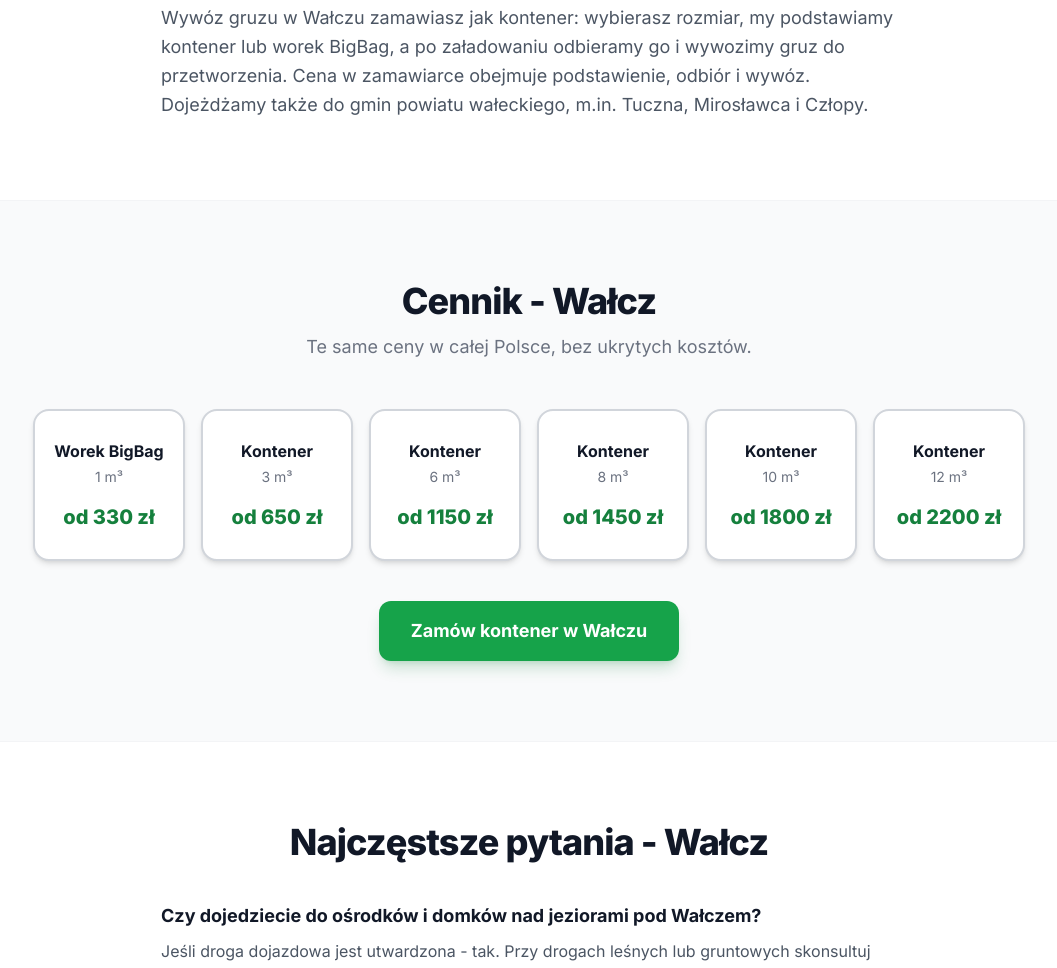
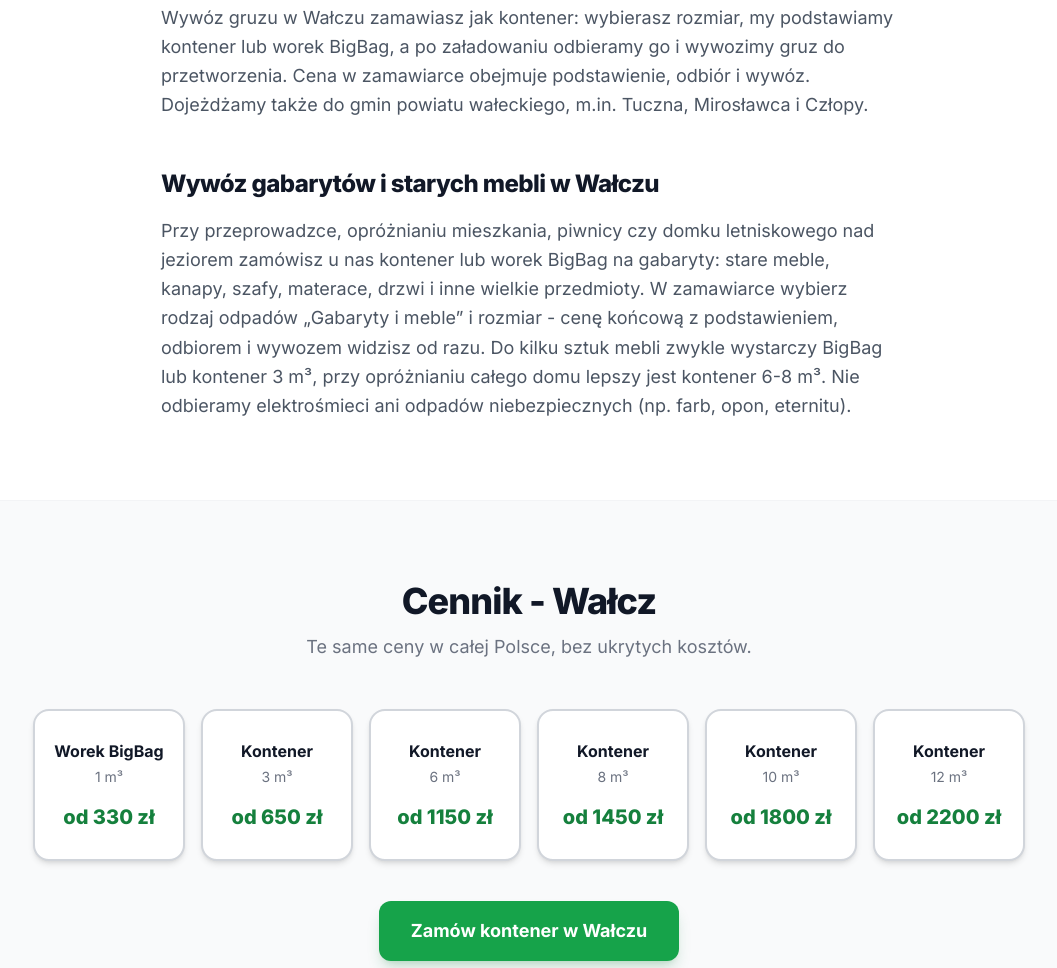
Before and after one commit to MichalZborowskii/Kontenergruz, a plain HTML site: page kontener-na-gruz/walcz/index.html in a window 1280 px wide. Shown: the part 1678-2646 px from the top of the page, without its empty margins (111-1168 px from the left). Drawn offline with nearby package versions, Linux system fonts and the light colour scheme.

Commit message:
Wałcz: sekcja 'Wywóz gabarytów i starych mebli' pod zapytanie z GSC
Co-Authored-By: Claude Sonnet 5.5 <noreply@anthropic.com>

```diff
--- a/kontener-na-gruz/walcz/index.html
+++ b/kontener-na-gruz/walcz/index.html
@@ -249,6 +249,8 @@
       </ul>
       <h3 class="mt-12 text-2xl font-extrabold tracking-tight text-gray-900">Wywóz gruzu w Wałczu i okolicy</h3>
       <p class="mt-4 text-lg text-gray-600 leading-relaxed">Wywóz gruzu w Wałczu zamawiasz jak kontener: wybierasz rozmiar, my podstawiamy kontener lub worek BigBag, a po załadowaniu odbieramy go i wywozimy gruz do przetworzenia. Cena w zamawiarce obejmuje podstawienie, odbiór i wywóz. Dojeżdżamy także do gmin powiatu wałeckiego, m.in. Tuczna, Mirosławca i Człopy.</p>
+      <h3 class="mt-12 text-2xl font-extrabold tracking-tight text-gray-900">Wywóz gabarytów i starych mebli w Wałczu</h3>
+      <p class="mt-4 text-lg text-gray-600 leading-relaxed">Przy przeprowadzce, opróżnianiu mieszkania, piwnicy czy domku letniskowego nad jeziorem zamówisz u nas kontener lub worek BigBag na gabaryty: stare meble, kanapy, szafy, materace, drzwi i inne wielkie przedmioty. W zamawiarce wybierz rodzaj odpadów „Gabaryty i meble” i rozmiar - cenę końcową z podstawieniem, odbiorem i wywozem widzisz od razu. Do kilku sztuk mebli zwykle wystarczy BigBag lub kontener 3 m³, przy opróżnianiu całego domu lepszy jest kontener 6-8 m³. Nie odbieramy elektrośmieci ani odpadów niebezpiecznych (np. farb, opon, eternitu).</p>
     </div>
   </section>
 
```
